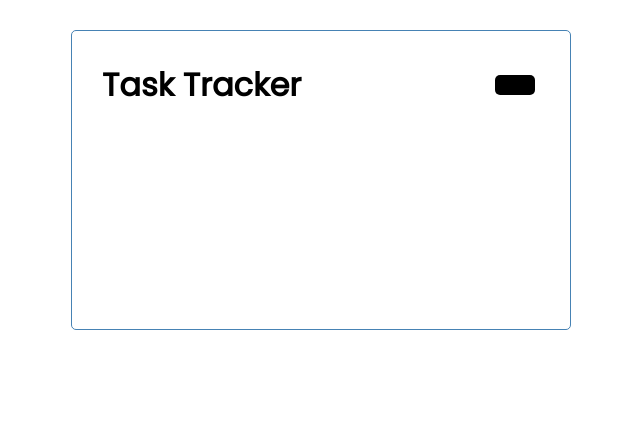
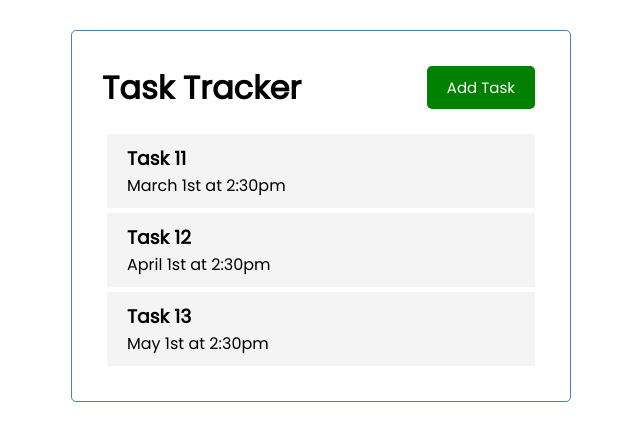
Before and after one commit to Constantine7s/vue-practice, a Vue app: page / in a window 1280 px wide. Shown: the top 440 px of the page, without its empty margins (319-959 px from the left). Built offline with nearby package versions, Linux system fonts and the light colour scheme.

Commit message:
feat: update components to display all tasks

```diff
--- a/src/App.vue
+++ b/src/App.vue
@@ -1,18 +1,33 @@
 <template>
   <div class="container">
     <Header title="Task Tracker" />
+    <Tasks :tasks="tasks" />
   </div>
 </template>
 
 <script>
-import Header from './components/Header.vue'
+import Header from './components/Header.vue';
+import Tasks from './components/Tasks.vue';
 
 export default {
   name: 'App',
   components: {
     Header,
-}
-}
+    Tasks
+},
+  data() {
+    return {
+      tasks: [],
+    };
+  },
+  created() {
+    this.tasks = [
+      { id: 1, text: 'Task 11', day: 'March 1st at 2:30pm', reminder: true },
+      { id: 2, text: 'Task 12', day: 'April 1st at 2:30pm', reminder: true },
+      { id: 3, text: 'Task 13', day: 'May 1st at 2:30pm', reminder: false },
+    ];
+  },
+};
 </script>
 
 <style>
--- a/src/components/Header.vue
+++ b/src/components/Header.vue
@@ -2,7 +2,7 @@
 <template>
   <header>
     <h1>{{ title }}</h1>
-    <Button />
+    <Button text="Add Task" color="green"/>
   </header>
 </template>
 
```
Also changed, not shown: src/components/Tasks.vue (line endings or trailing spaces).
